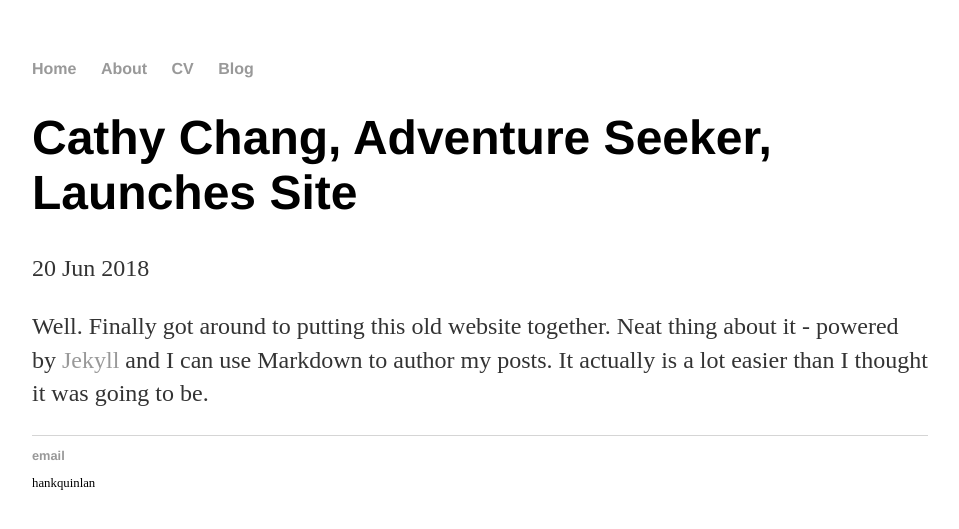
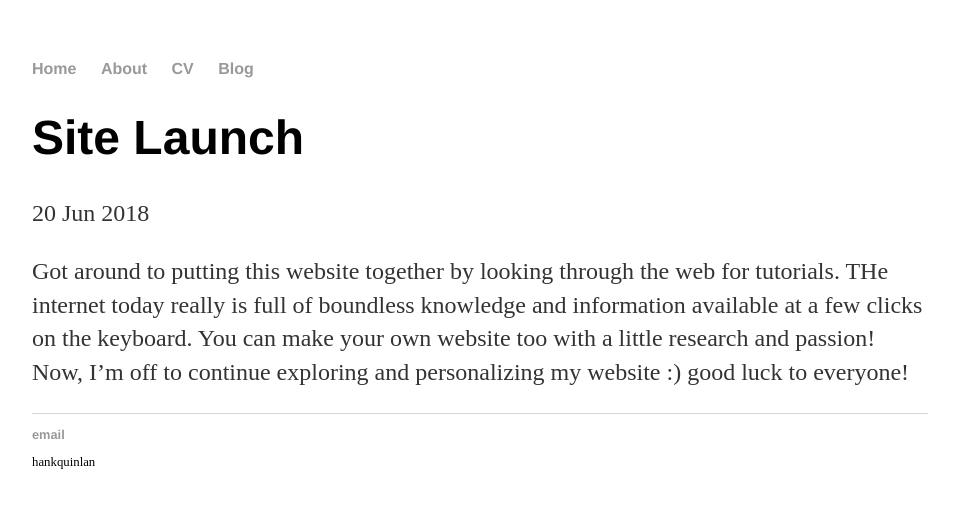
Before and after one commit to cathayc/cathayc.github.io, a Jekyll site: the page built from _posts/2014-06-20-cathy-chang-site-launched.md, in a window 1280 px wide. Shown: the top 529 px of the page, without its empty margins (160-1119 px from the left). Built offline with Jekyll 4.4.1, drawn with Linux system fonts in a browser that asks for light colours.

Commit message:
Site launch

```diff
--- a/_posts/2014-06-20-cathy-chang-site-launched.md
+++ b/_posts/2014-06-20-cathy-chang-site-launched.md
@@ -1,7 +1,7 @@
 ---
 layout: post
-title: "Cathy Chang, Adventure Seeker, Launches Site"
+title: "Site Launch"
 date: 2018-06-20
 ---
 
-Well. Finally got around to putting this old website together. Neat thing about it - powered by [Jekyll](http://jekyllrb.com) and I can use Markdown to author my posts. It actually is a lot easier than I thought it was going to be.
+Got around to putting this website together by looking through the web for tutorials. THe internet today really is full of boundless knowledge and information available at a few clicks on the keyboard. You can make your own website too with a little research and passion! Now, I'm off to continue exploring and personalizing my website :) good luck to everyone!
```
